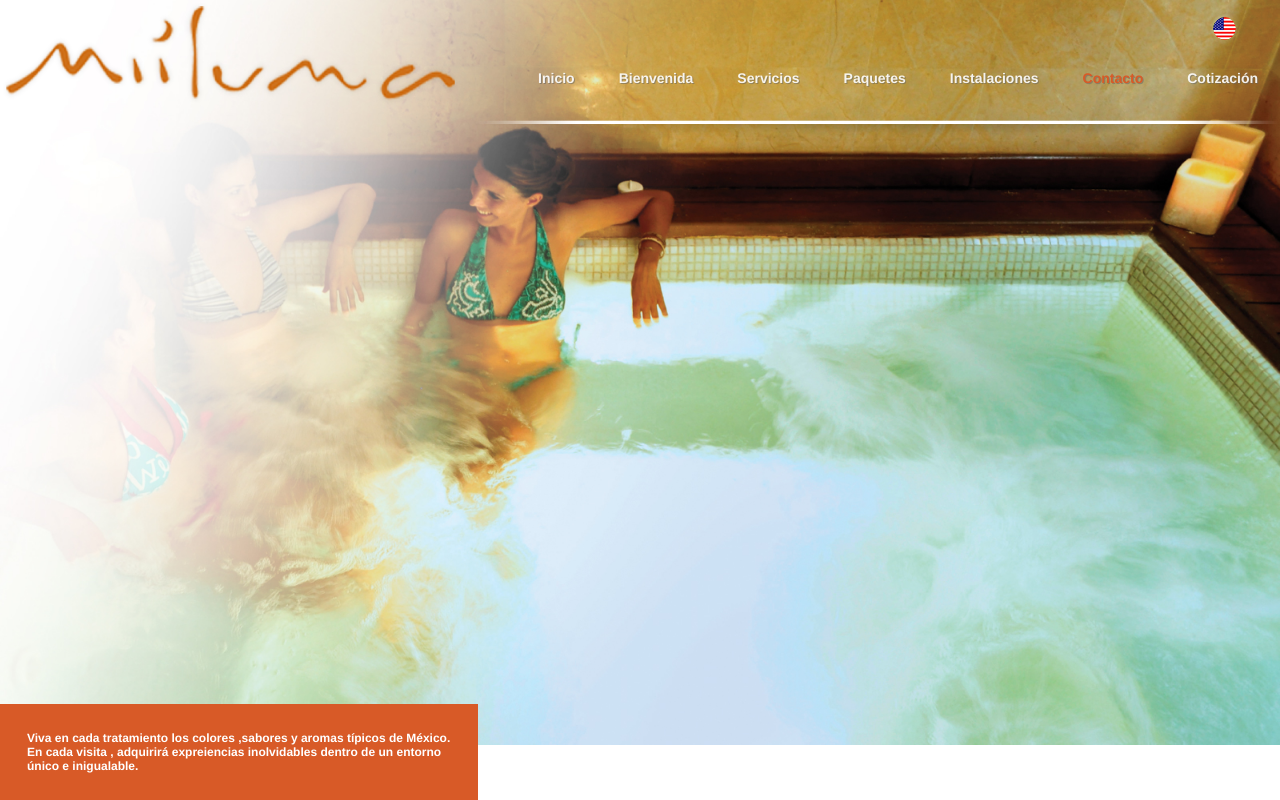
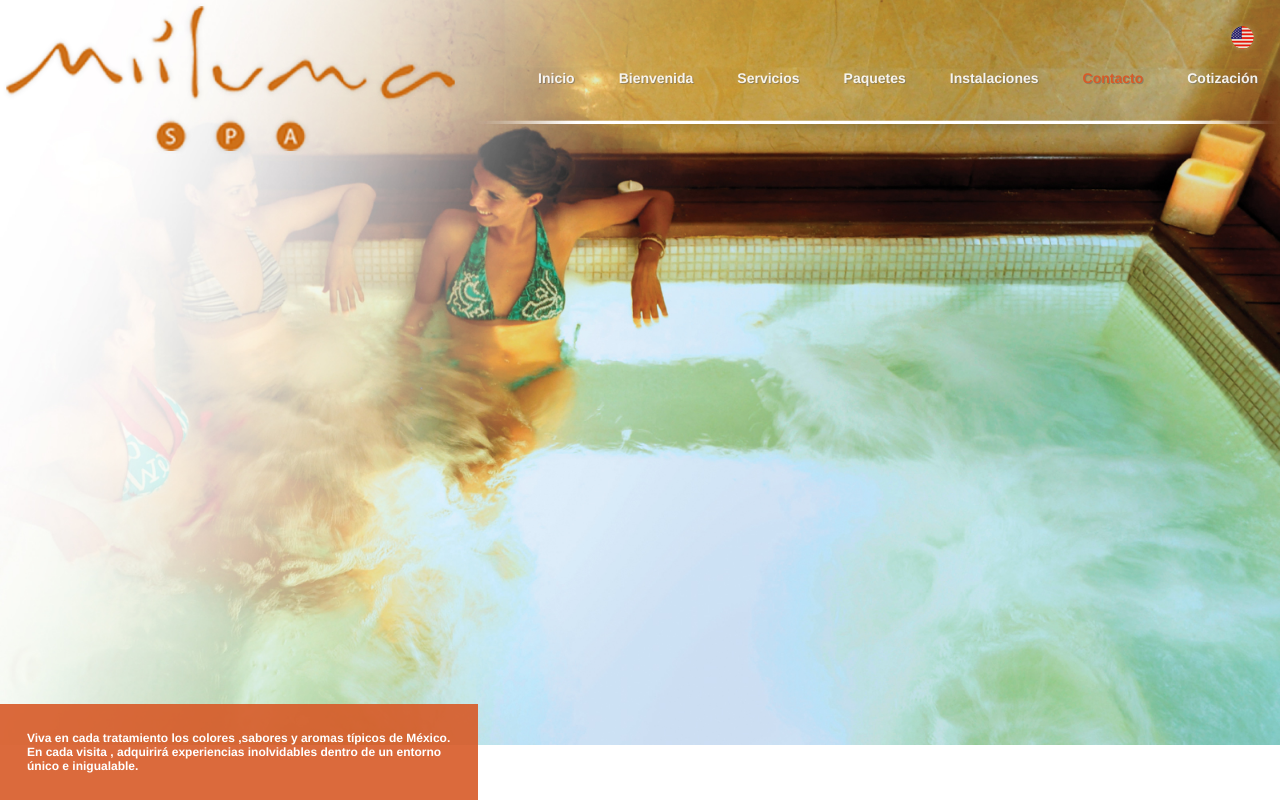
Before and after one commit to osharim/remote-client-1, a PHP site: page /contacto.php in a window 1280 px wide. Run offline with PHP 8.4, Linux system fonts and the light colour scheme; some libraries are stand-ins or nearby versions.

Commit message:
colores y cambio de logo

```diff
--- a/bienvenida.php
+++ b/bienvenida.php
@@ -9,7 +9,7 @@
 <html lang="en">
 <head>
 	<meta charset="UTF-8">
-	<title>Bienvenida</title>
+	<title>Miiluma | Bienvenida</title>
 </head>
 
 	<script src="js/jquery.js"></script>
--- a/contacto.php
+++ b/contacto.php
@@ -9,7 +9,7 @@
 <html lang="en">
 <head>
 	<meta charset="UTF-8">
-	<title>Contacto</title>
+	<title>Miiluma | Contacto</title>
 </head>
 
 	<script src="js/jquery.js"></script>
--- a/cotizacion.php
+++ b/cotizacion.php
@@ -9,7 +9,7 @@
 <html lang="en">
 <head>
 	<meta charset="UTF-8">
-	<title>cotizacion</title>
+	<title>Miiluma | cotizacion</title>
 </head>
 
 	<script src="js/jquery.js"></script>
--- a/css/style.css
+++ b/css/style.css
@@ -1,21 +1,30 @@
 body{
 
 	font-size: 12px;
-    font-family: 'helvetica'
+    font-family: 'helvetica';
+    overflow:hidden;
 }
 
 
-.languaje.english{
+.languaje img.english{
 
-    background: url("../img/resources/Menu_bandera_EUA.png") no-repeat scroll 0 0 transparent;
-    content: " ";
-    height: 41px;
-    position: absolute;
-    right: 27px;
-    top: 11px;
-    width: 46px;
+     position: absolute;
+    right: 20px;
+    top: 20px;
+    cursor:  pointer;
+    -ms-filter:"progid:DXImageTransform.Microsoft.Alpha(Opacity=80)";
+    filter: alpha(opacity=80);
+    opacity: .8;
+
 }
 
+.languaje:hover{
+
+ -ms-filter:"progid:DXImageTransform.Microsoft.Alpha(Opacity=100)";
+    filter: alpha(opacity=100);
+    opacity: 1;
+
+}
 
 /*-------------------------------------------------------------------------------------------------*/
 
@@ -60,7 +69,7 @@ body{
 
 
 .main{
-	 bottom: 0;
+     bottom: 0;
     height: 100%;
     position: absolute;
     right: 0;
@@ -73,7 +82,7 @@ body{
 .logo{
 
 background: url("../img/resources/Logotipo_Miiluma.png") no-repeat scroll 0 0 transparent;
-    height: 116px;
+    height: 154px;
     width: 461px;
     float: left;
 }
@@ -90,10 +99,9 @@ background: url("../img/resources/Logotipo_Miiluma.png") no-repeat scroll 0 0 tr
 
 .menu  ul li {
     float: left;
- 	font-size: 12px;
-   font-weight: bold;
+    font-size: 12px;
+    font-weight: bold;
     padding: 1px 22px;
-
     font-size: 14px;
     color: white;
     font-weight: bold;
@@ -103,7 +111,7 @@ background: url("../img/resources/Logotipo_Miiluma.png") no-repeat scroll 0 0 tr
 .menu ul li a:hover , .button_actived{
 
         color: #D85A27 !important;
-        text-shadow:1px 1px 4px rgba(255,255,255,.9);
+    text-shadow:1px 1px 4px rgba(255,255,255,.9);
 }
 
 
@@ -127,7 +135,7 @@ background: url("../img/resources/Logotipo_Miiluma.png") no-repeat scroll 0 0 tr
 
 
 .message_nav {
-    background: none repeat scroll 0 0 #D85A27;
+    background: none repeat scroll 0 0 rgba(216,90,39,.9);
     color: white;
     padding: 27px;
     width: 424px;
--- a/footer.php
+++ b/footer.php
@@ -2,7 +2,7 @@
 	<nav class="message message_nav">
 
 			Viva en cada tratamiento los colores ,sabores  y aromas típicos de México.
-			En cada visita , adquirirá expreiencias inolvidables dentro de un entorno único e inigualable.
+			En cada visita , adquirirá experiencias inolvidables dentro de un entorno único e inigualable.
 
 	</nav>
 	<nav class="certificade"></nav>
--- a/index.php
+++ b/index.php
@@ -7,7 +7,7 @@
 <html lang="en">
 <head>
 	<meta charset="UTF-8">
-	<title>Miiluma - Bienvenido</title>
+	<title>Miiluma | Bienvenido</title>
 </head>
 
 	<script src="js/jquery.js"></script>
--- a/instalaciones.php
+++ b/instalaciones.php
@@ -9,7 +9,7 @@
 <html lang="en">
 <head>
 	<meta charset="UTF-8">
-	<title>Instalaciones</title>
+	<title>Miiluma | Instalaciones</title>
 </head>
 
 	<script src="js/jquery.js"></script>
--- a/menu.php
+++ b/menu.php
@@ -1,7 +1,7 @@
 
 			<section class="logo"> <a href="./"></a></section>
 			<nav class="menu">
-				<nav class="languaje english"></nav>
+				<nav class="languaje "> <img class="english" src="img/resources/Menu_bandera_EUA.png" alt="English"  ></nav>
 				<ul>
 					<li><a href="./" class="<?php if(isset($actived_button_inicio) && $actived_button_inicio){?> button_actived <?php } ?>">Inicio</a> </li>
 					<li><a href="bienvenida" class="<?php if(isset($actived_button_bienvenida) && $actived_button_bienvenida){?> button_actived <?php } ?>">Bienvenida</a> </li>
--- a/paquetes.php
+++ b/paquetes.php
@@ -9,7 +9,7 @@
 <html lang="en">
 <head>
 	<meta charset="UTF-8">
-	<title>Paquetes</title>
+	<title>Miiluma | Paquetes</title>
 </head>
 
 	<script src="js/jquery.js"></script>
--- a/servicios.php
+++ b/servicios.php
@@ -9,7 +9,7 @@
 <html lang="en">
 <head>
 	<meta charset="UTF-8">
-	<title>Servicios</title>
+	<title>Miiluma | Servicios</title>
 </head>
 
 	<script src="js/jquery.js"></script>
```
